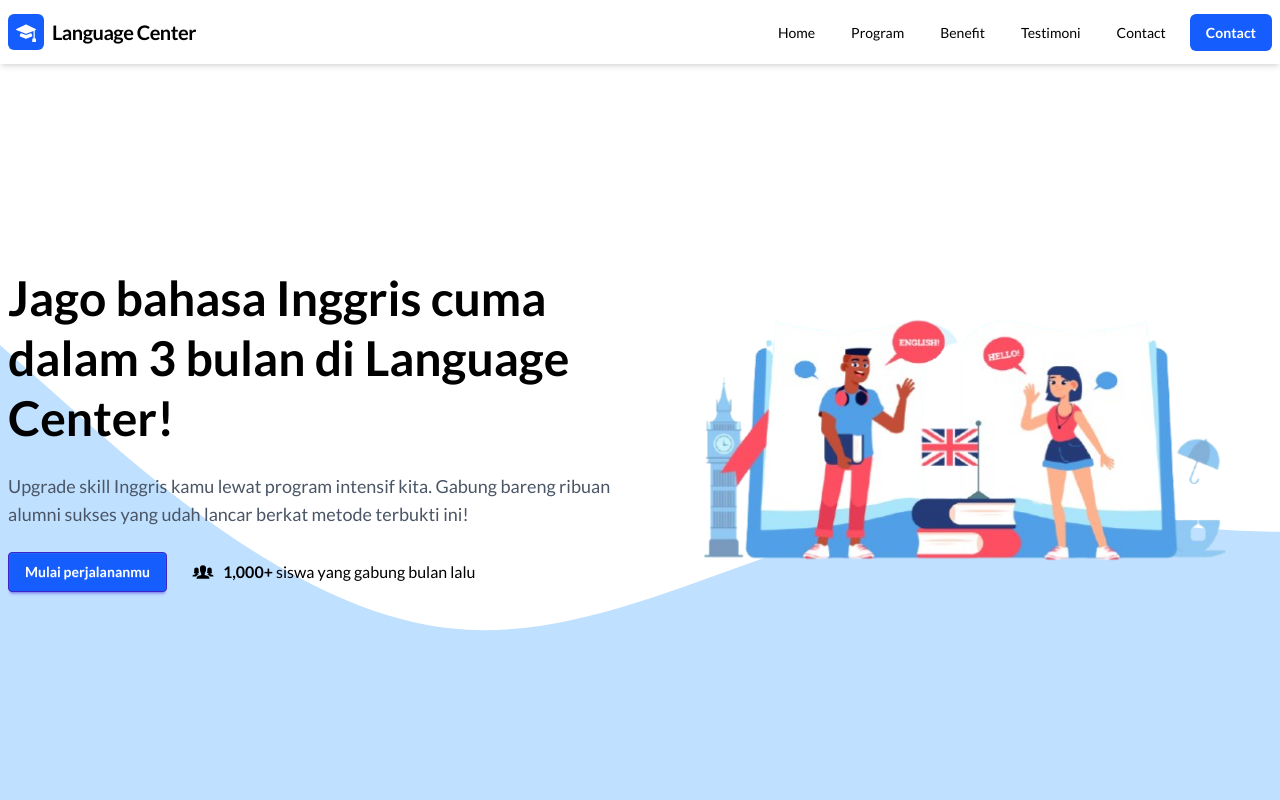
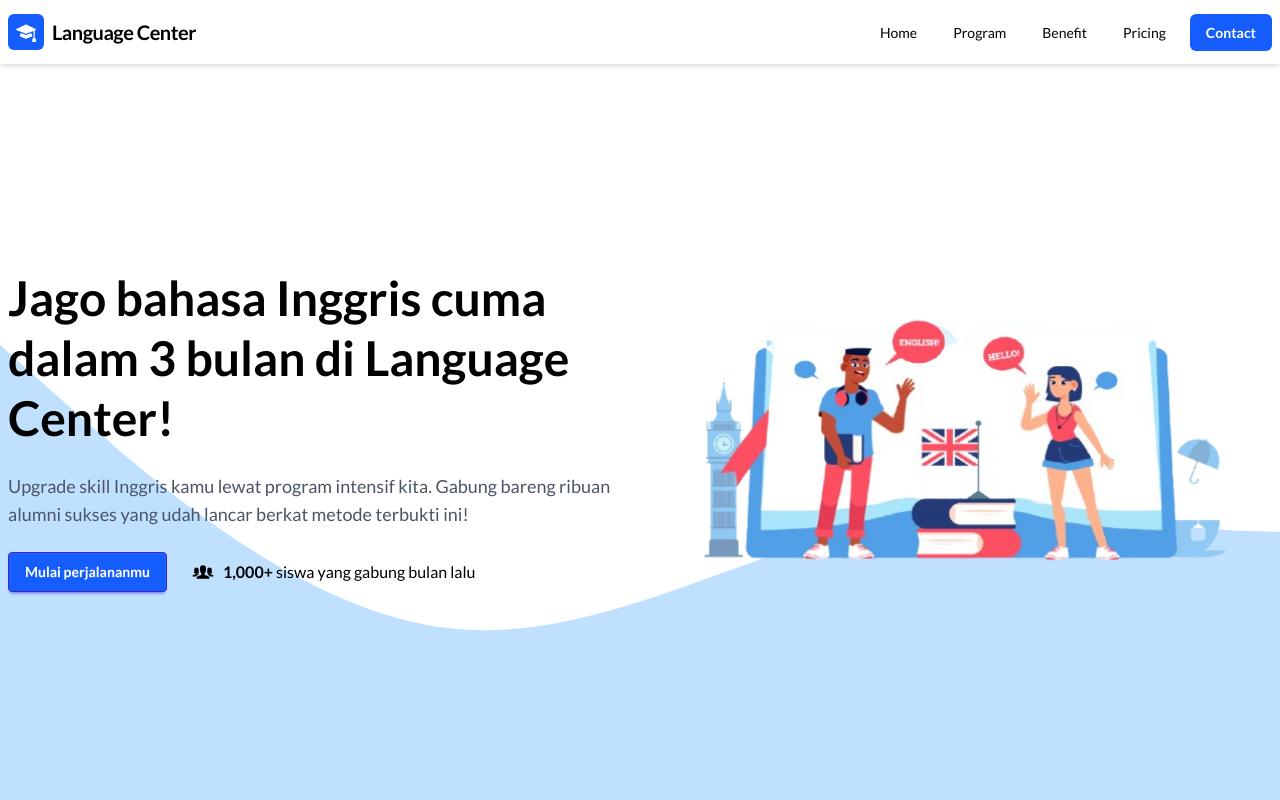
Before and after one commit to BangSann/test-language-center, a React (Vite) app: page / in a window 1280 px wide. Shown: the top 800 px of the page. Built offline with nearby package versions, Linux system fonts and the light colour scheme.

Commit message:
fix: navigasi

```diff
--- a/src/assets/components/footer.jsx
+++ b/src/assets/components/footer.jsx
@@ -1,6 +1,30 @@
 import { BsInstagram, BsMortarboardFill, BsYoutube } from "react-icons/bs";
 import { FaFacebook, FaPhone } from "react-icons/fa";
 import { IoLocationSharp, IoMail } from "react-icons/io5";
+
+const navbarItems = [
+  {
+    label: "Home",
+    link: "#home",
+  },
+  {
+    label: "Program",
+    link: "#program",
+  },
+  {
+    label: "Benefit",
+    link: "#benefits",
+  },
+  {
+    label: "Pricing",
+    link: "#pricing",
+  },
+  {
+    label: "Contact",
+    link: "#contact",
+  },
+];
+
 const Footer = () => {
   return (
     <section className="bg-slate-900 pt-12 text-white">
@@ -46,7 +70,7 @@ const Footer = () => {
           </aside>
 
           {/* Contact Info */}
-          <nav>
+          {/* <nav>
             <h4 className="footer-title mb-3 text-white font-semibold">
               Kontak Kami
             </h4>
@@ -73,6 +97,20 @@ const Footer = () => {
                   info@englishmaster.com
                 </a>
               </li>
+            </ul>
+          </nav> */}
+
+          {/* Navigasi */}
+          <nav>
+            <h4 className="footer-title mb-3 text-white font-semibold">
+              Navigasi
+            </h4>
+            <ul className="space-y-2">
+              {navbarItems.map((nav, index) => (
+                <li key={index} className="hover:underline">
+                  <a href={nav.link}>{nav.label}</a>
+                </li>
+              ))}
             </ul>
           </nav>
 
--- a/src/assets/components/navbar.jsx
+++ b/src/assets/components/navbar.jsx
@@ -15,8 +15,8 @@ const navbarItems = [
     link: "#benefits",
   },
   {
-    label: "Testimoni",
-    link: "#testimonials",
+    label: "Pricing",
+    link: "#pricing",
   },
   {
     label: "Contact",
@@ -64,19 +64,26 @@ const Navbar = () => {
 
         <div className="navbar-end lg:flex hidden">
           <ul className="menu menu-horizontal p-0 items-center gap-3">
-            {navbarItems.map((nav, index) => (
-              <li key={index} className="hover:underline">
-                <a href={nav.link}>{nav.label}</a>
-              </li>
-            ))}
-            <li>
-              <a
-                href="#contact"
-                className="px-4 py-2 rounded-md bg-blue-600 text-white hover:bg-blue-700 font-semibold"
-              >
-                Contact
-              </a>
-            </li>
+            {navbarItems.map((nav, index) => {
+              if (nav.link == "#contact") {
+                return (
+                  <li>
+                    <a
+                      href={nav.link}
+                      className="px-4 py-2 rounded-md bg-blue-600 text-white hover:bg-blue-700 font-semibold"
+                    >
+                      {nav.label}
+                    </a>
+                  </li>
+                );
+              } else {
+                return (
+                  <li key={index} className="hover:underline">
+                    <a href={nav.link}>{nav.label}</a>
+                  </li>
+                );
+              }
+            })}
           </ul>
         </div>
       </nav>
--- a/src/pages/home/_components/offer.jsx
+++ b/src/pages/home/_components/offer.jsx
@@ -43,7 +43,7 @@ const offerList = [
 const OfferSection = () => {
   const navigation = useNavigate();
   return (
-    <section className="bg-[#bfe0ff] py-24" id="offer">
+    <section className="bg-[#bfe0ff] py-24" id="pricing">
       <div className="container mx-auto px-2 text-center">
         <h2 className="text-3xl font-semibold text-gray-900">
           Siap Jago Bahasa Inggris?
```
